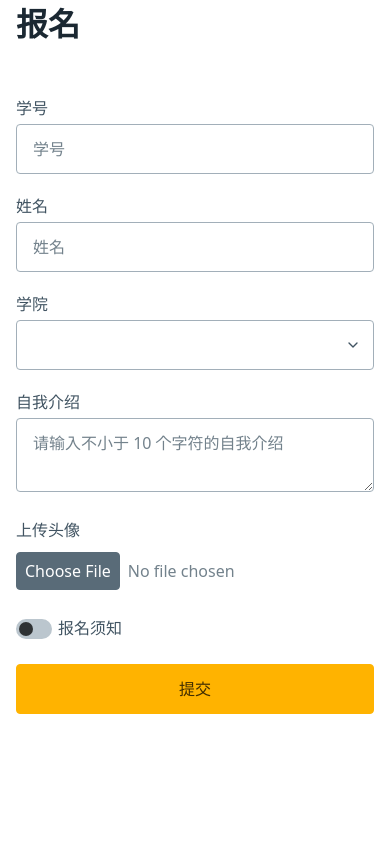
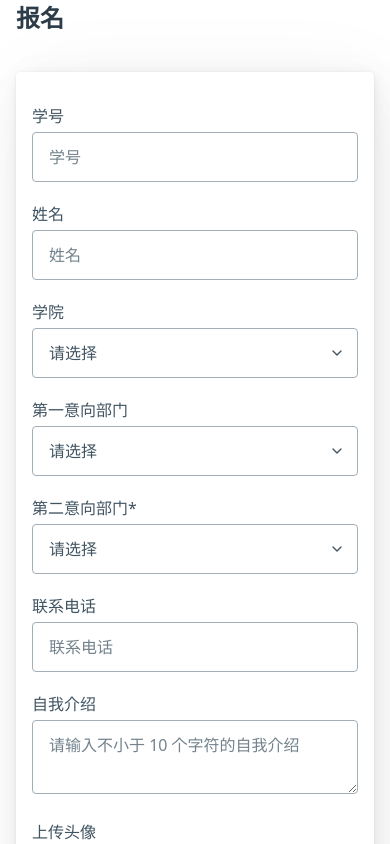
Before and after one commit to gcuwomd/super-registration-form, a Vue app: page /#/ in a window 390 px wide. Shown: the top 844 px of the page. Built offline with nearby package versions, Linux system fonts and the light colour scheme.

Commit message:
feat(datadetaails.vue dataform.vue datalist.vue): 统一列表页、详细页、报名页的样式，Form接口新增phone字段，补全报名数据

```diff
--- a/src/types/Form.ts
+++ b/src/types/Form.ts
@@ -6,6 +6,7 @@ export default interface IForm {
     class: string;
     first_choice: string;
     second_choice: string;
+    phone: string;
     introduction: string;
     image: string;
     condition?: boolean;
--- a/src/views/DataDetails.vue
+++ b/src/views/DataDetails.vue
@@ -17,6 +17,7 @@ const form: IForm = reactive({
     class: '',
     first_choice: '',
     second_choice: '',
+    phone: '',
     introduction: '',
     image: '',
     time: '',
@@ -49,7 +50,7 @@ onMounted(() => {
 
 <template>
     <div class="container centera">
-        <h1>报名信息</h1>
+        <h3>报名信息</h3>
         <article>
             <table>
                 <tbody>
@@ -82,6 +83,10 @@ onMounted(() => {
                         <td>{{ form.first_choice }}</td>
                     </tr>
                     <tr>
+                        <td>联系电话</td>
+                        <td>{{ form.phone }}</td>
+                    </tr>
+                    <tr>
                         <td>自我介绍</td>
                         <td>{{ form.introduction }}</td>
                     </tr>
--- a/src/views/DataForm.vue
+++ b/src/views/DataForm.vue
@@ -7,6 +7,7 @@ interface IStatus {
     show: boolean;
     validId: string;
     validName: string;
+    validPhone: string;
     validIntroduction: string;
     allowPost: boolean;
     close: any;
@@ -25,6 +26,13 @@ const renderList: string[] = [
     '外国语学院',
 ];
 
+const departmentList: string[] = [
+    '网站运维部',
+    '网络运维部',
+    '信息化运维部',
+    '行政秘书部',
+];
+
 const data: IForm = reactive({
     id: '',
     account: '',
@@ -33,6 +41,7 @@ const data: IForm = reactive({
     class: '',
     first_choice: '',
     second_choice: '',
+    phone: '',
     introduction: '',
     image: '',
     condition: false,
@@ -47,6 +56,7 @@ const status: IStatus = reactive({
     show: false,
     validId: 'null',
     validName: 'null',
+    validPhone: 'null',
     validCollege: 'null',
     validIntroduction: 'null',
     allowPost: true,
@@ -83,6 +93,20 @@ const submitData = () => {
         status.allowPost = false;
     }
 
+    // first_choice
+    if (data.first_choice === '') {
+        status.showModal('注意', '请选择你的第一意向部门!');
+        status.allowPost = false;
+    }
+
+    // phone
+    if (data.phone === '' || data.phone.match('^[0-9]*$') === null) {
+        status.validPhone = 'true';
+        status.allowPost = false;
+    } else {
+        status.validPhone = 'false';
+    }
+
     // introduciton
 
     if (data.introduction.length < 10) {
@@ -108,7 +132,8 @@ const submitData = () => {
 
 <template>
     <div class="container">
-        <h1>报名</h1>
+        <h3>报名</h3>
+        <article>
             <label>
                 学号
                 <input
@@ -129,7 +154,7 @@ const submitData = () => {
             </label>
             <label>
                 学院
-            <select ref="select_box" v-model="data.college">
+                <select ref="select_box" v-model="data.academy">
                     <option disabled value="">请选择</option>
                     <option v-for="(item, index) in renderList" :key="index">
                         {{ item }}
@@ -137,9 +162,42 @@ const submitData = () => {
                 </select>
             </label>
             <label>
+                第一意向部门
+                <select ref="select_box" v-model="data.first_choice">
+                    <option disabled value="">请选择</option>
+                    <option
+                        v-for="(item, index) in departmentList"
+                        :key="index"
+                    >
+                        {{ item }}
+                    </option>
+                </select>
+            </label>
+            <label>
+                第二意向部门*
+                <select ref="select_box" v-model="data.second_choice">
+                    <option disabled value="">请选择</option>
+                    <option
+                        v-for="(item, index) in departmentList"
+                        :key="index"
+                    >
+                        {{ item }}
+                    </option>
+                </select>
+            </label>
+            <label>
+                联系电话
+                <input
+                    v-model="data.phone"
+                    type="text"
+                    placeholder="联系电话"
+                    :aria-invalid="status.validPhone"
+                />
+            </label>
+            <label>
                 自我介绍
                 <textarea
-                v-model="data.introduciton"
+                    v-model="data.introduction"
                     placeholder="请输入不小于 10 个字符的自我介绍"
                     :aria-invalid="status.validIntroduction"
                 ></textarea>
@@ -179,5 +237,6 @@ const submitData = () => {
             </dialog>
             <br /><br />
             <button @click="submitData">提交</button>
+        </article>
     </div>
 </template>
--- a/src/views/DataList.vue
+++ b/src/views/DataList.vue
@@ -22,7 +22,8 @@ onMounted(() => {
 
 <template>
     <div class="container">
-        <h1>报名列表</h1>
+        <h3>报名列表</h3>
+        <article>
             <table>
                 <thead>
                     <tr>
@@ -49,5 +50,6 @@ onMounted(() => {
                     </tr>
                 </tbody>
             </table>
+        </article>
     </div>
 </template>
```
Lines whose indentation alone changed are shown as unchanged.
